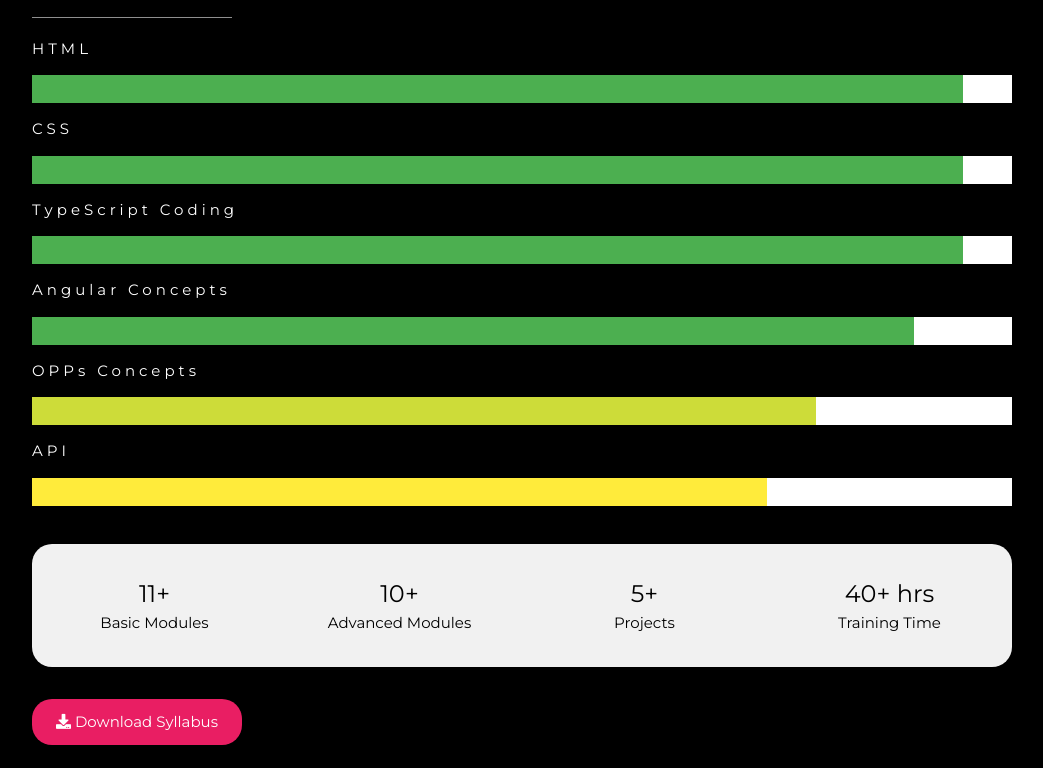
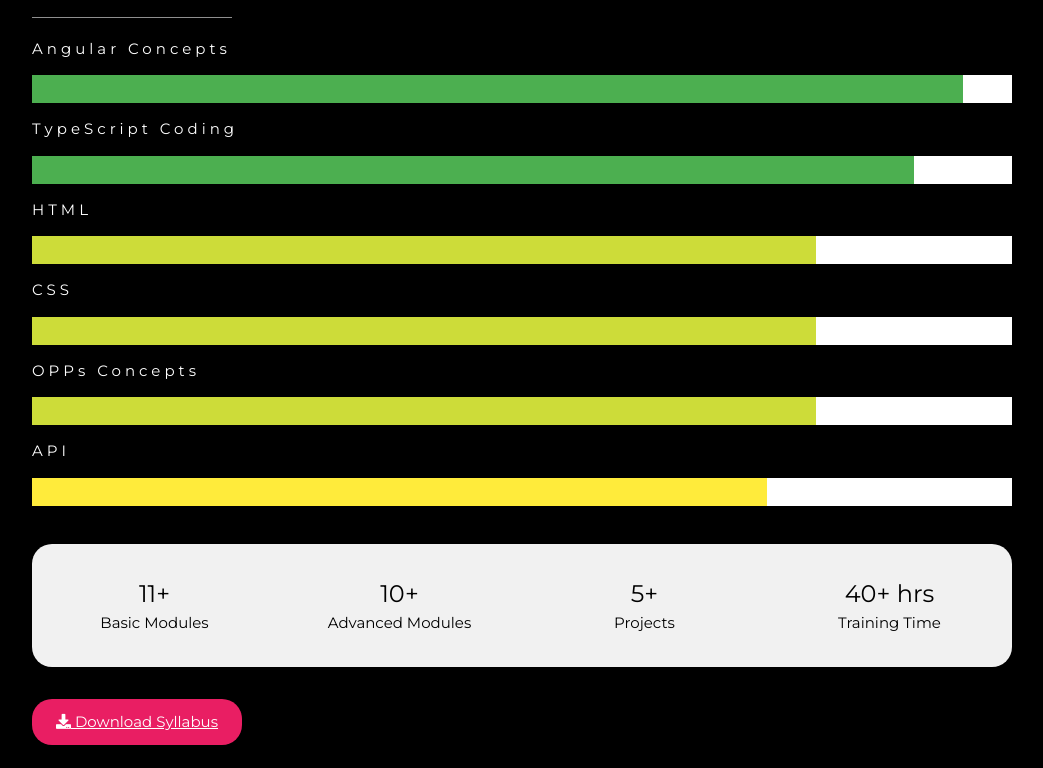
Before and after one commit to oggupavan/Canopus-DataWeb, a plain HTML site: page courses/Angular.html in a window 1280 px wide. Shown: the part 811-1579 px from the top of the page, without its empty margins (178-1221 px from the left). Drawn offline with nearby package versions, Linux system fonts and the light colour scheme.

Commit message:
angular and ml syllabus

```diff
--- a/courses/Angular.html
+++ b/courses/Angular.html
@@ -88,21 +88,21 @@ body, h1,h2,h3,h4,h5,h6 {font-family: "Montserrat", sans-serif}
 
     <h3 class="w3-padding-16 w3-text-light-grey">Skills that you acquire</h3>
     <hr style="width:200px" class="w3-opacity">
-    <p class="w3-wide">HTML</p>
-    <div class="w3-white">
-      <div class="w3-green" style="height:28px;width:95%"></div>
-    </div>
-    <p class="w3-wide">CSS</p>
+    <p class="w3-wide">Angular Concepts</p>
     <div class="w3-white">
       <div class="w3-green" style="height:28px;width:95%"></div>
     </div>
     <p class="w3-wide">TypeScript Coding</p>
     <div class="w3-white">
-      <div class="w3-green" style="height:28px;width:95%"></div>
+      <div class="w3-green" style="height:28px;width:90%"></div>
     </div>
-    <p class="w3-wide">Angular Concepts</p>
+    <p class="w3-wide">HTML</p>
     <div class="w3-white">
-      <div class="w3-green" style="height:28px;width:90%"></div>
+      <div class="w3-lime" style="height:28px;width:80%"></div>
+    </div>
+    <p class="w3-wide">CSS</p>
+    <div class="w3-white">
+      <div class="w3-lime" style="height:28px;width:80%"></div>
     </div>
     <p class="w3-wide">OPPs Concepts</p>
     <div class="w3-white">
@@ -134,7 +134,7 @@ body, h1,h2,h3,h4,h5,h6 {font-family: "Montserrat", sans-serif}
     </div>
 
     <button class="w3-button w3-pink w3-padding-large w3-section borderRound">
-      <i class="fa fa-download "></i> Download Syllabus
+      <a href="./Angular.pdf" download><i class="fa fa-download "></i> Download Syllabus</a>
     </button>
 
     <!-- Grid for pricing tables -->
```
Also changed, not shown: 2 other files.
